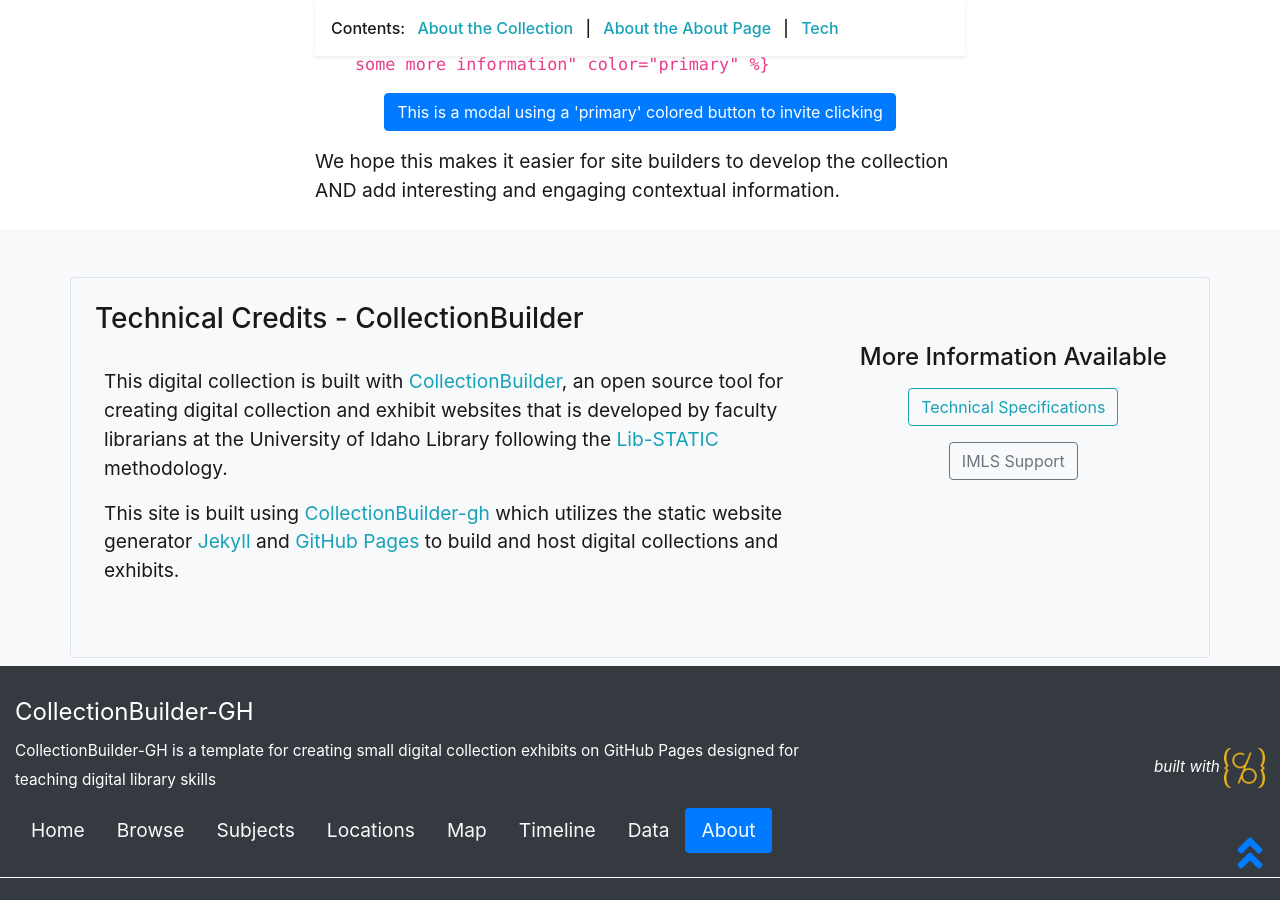
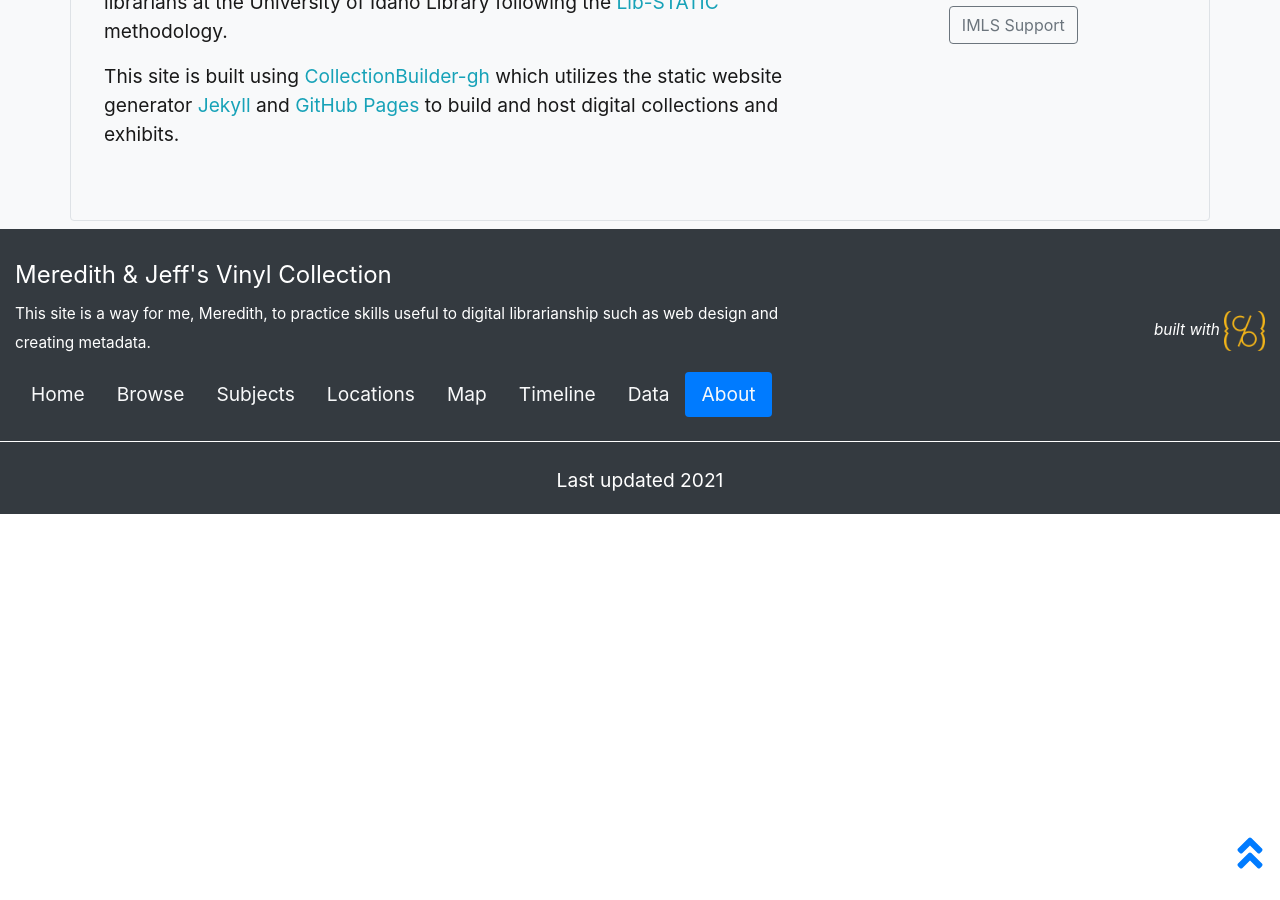
Before and after one commit to forreymr/mjvinyl, a Jekyll site: the page built from pages/about.md, in a window 1280 px wide and 900 px high, scrolled down 3481 px. Built offline with Jekyll 4.4.1, drawn with Linux system fonts in a browser that asks for light colours; after the commit the page ends 3995 px from its top, so only the background shows below that; some of the changed text lies outside the part shown.

Commit message:
Update _config.yml

```diff
--- a/_config.yml
+++ b/_config.yml
@@ -8,30 +8,30 @@
 # URL VARIABLES
 #
 # url is your gh-pages base, following the pattern: username.github.io
-url: https://collectionbuilder.github.io
+url: forreymr.github.io
 # baseurl is your github repository's name prefixed with a /
-baseurl: /collectionbuilder-gh
+baseurl: /mjvinyl
 # location of code, the full url to your github repository
-source-code: https://github.com/CollectionBuilder/collectionbuilder-gh
+source-code: https://github.com/forreymr/mjviny
 
 ##########
 # SITE SETTINGS
 #
 # title of site appears in banner
-title: CollectionBuilder-GH
+title: Meredith & Jeff's Vinyl Collection
 # tagline, a short phrase that will appear throughout the site in the top banner
-tagline: a template for creating simple digital exhibits
+tagline: A selection of our albums on vinyl.
 # description appears in meta tags and other locations
 # this description might appear in search result lists, keep around 160 characters max
-description: "CollectionBuilder-GH is a template for creating small digital collection exhibits on GitHub Pages designed for teaching digital library skills"
+description: This site is a way for me, Meredith, to practice skills useful to digital librarianship such as web design and creating metadata.
 # creator of the digital collection, to appear in meta tags; we typically use our GitHub usernames but feel free to just use your name
-author: CollectionBuilder
+author: forreymr
 
 ##########
 # COLLECTION SETTINGS
 #
 # choose metadata: this is the name of the csv file in your _data directory that describes the objects in your collection
-metadata: demo-metadata
+metadata: album_metadata
 
 ##########
 # GOOGLE SERVICES [optional!]
```
